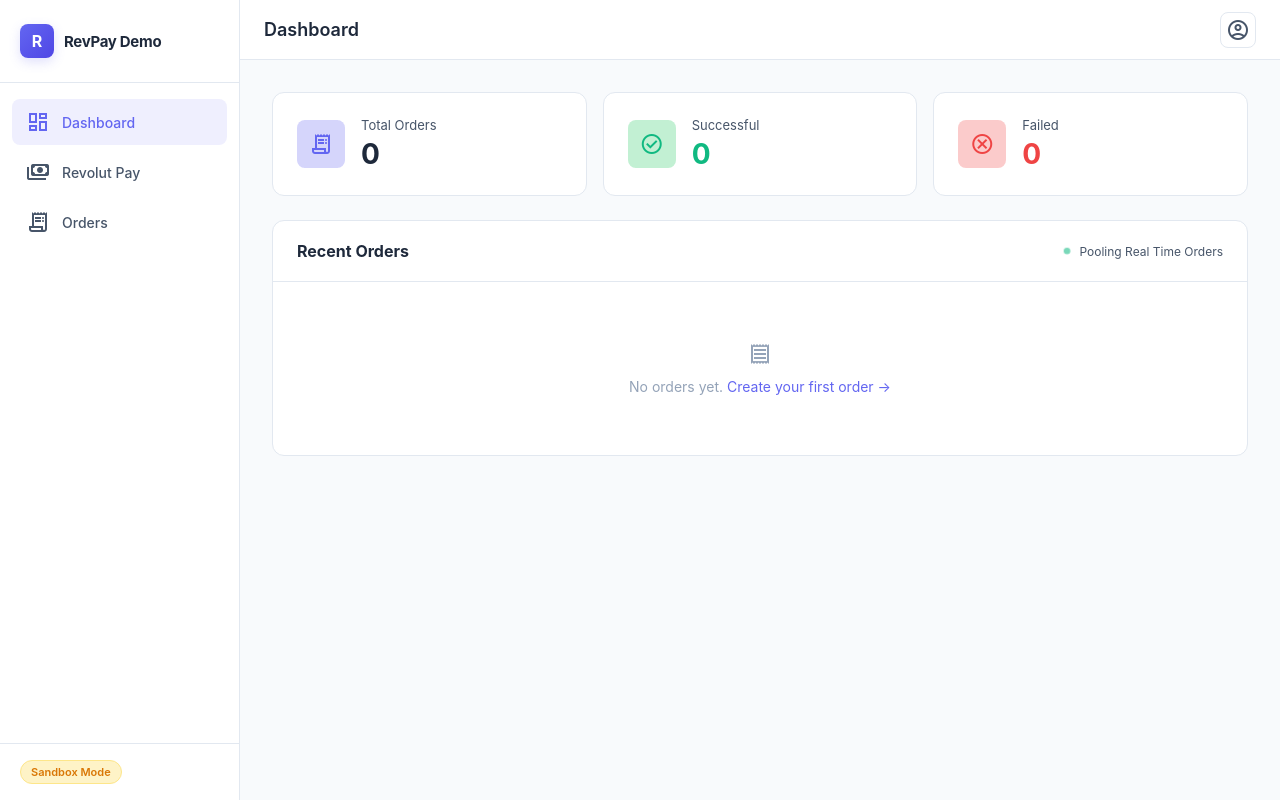
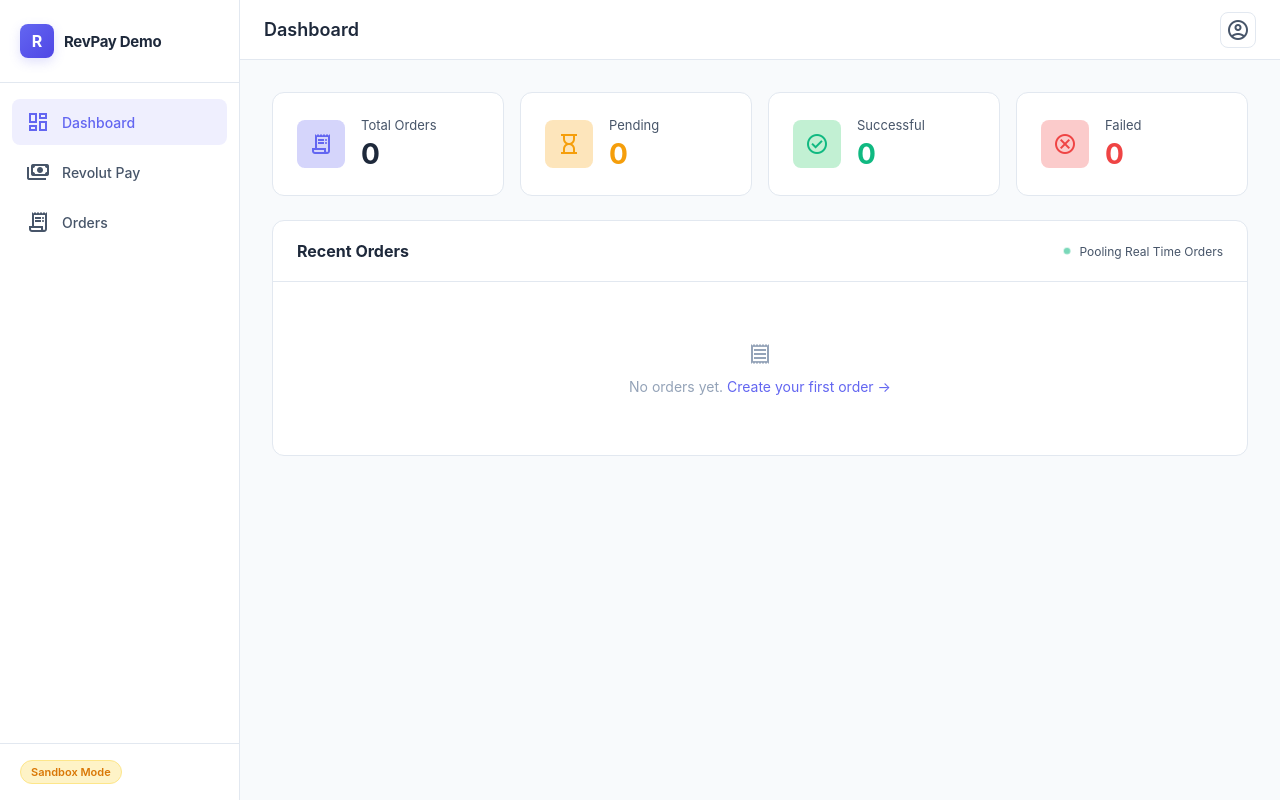
Before and after one commit to epereztg/revolut-pay, a Flask app: page /dashboard in a window 1280 px wide. Run offline with Flask 3, Linux system fonts and the light colour scheme.

Commit message:
Fix dashboard counter

```diff
--- a/app/static/css/style.css
+++ b/app/static/css/style.css
@@ -675,7 +675,7 @@ a:hover {
 
 .stats-grid {
   display: grid;
-  grid-template-columns: repeat(3, 1fr);
+  grid-template-columns: repeat(4, 1fr);
   gap: 16px;
 }
 
@@ -724,6 +724,11 @@ a:hover {
   color: var(--red);
 }
 
+.stat-icon--pending {
+  background: rgba(245, 158, 11, 0.15);
+  color: var(--yellow);
+}
+
 .stat-label {
   font-size: 13px;
   color: var(--text-secondary);
@@ -742,6 +747,10 @@ a:hover {
 
 .stat-value--fail {
   color: var(--red);
+}
+
+.stat-value--pending {
+  color: var(--yellow);
 }
 
 /* Table card */
--- a/app/static/js/dashboard.js
+++ b/app/static/js/dashboard.js
@@ -4,6 +4,7 @@
  */
 
 const statTotal = document.getElementById('statTotal');
+const statPending = document.getElementById('statPending');
 const statSuccess = document.getElementById('statSuccess');
 const statFailed = document.getElementById('statFailed');
 const tableBody = document.getElementById('ordersTableBody');
@@ -11,8 +12,9 @@ const tableWrapper = document.getElementById('tableWrapper');
 const emptyState = document.getElementById('emptyState');
 
 /** Map Revolut order states to display labels */
-const SUCCESS_STATES = new Set(['completed', 'authorised']);
+const SUCCESS_STATES = new Set(['completed']);
 const FAILED_STATES = new Set(['failed', 'cancelled', 'declined']);
+const PENDING_STATES = new Set(['pending', 'authorised']);
 
 function statusClass(status) {
     const s = (status || '').toLowerCase();
@@ -28,6 +30,7 @@ function renderRows(orders) {
         tableWrapper.style.display = 'none';
         emptyState.style.display = 'flex';
         statTotal.textContent = '0';
+        statPending.textContent = '0';
         statSuccess.textContent = '0';
         statFailed.textContent = '0';
         return;
@@ -38,11 +41,13 @@ function renderRows(orders) {
 
     let successCount = 0;
     let failedCount = 0;
+    let pendingCount = 0;
 
     orders.forEach(order => {
         const s = (order.status || 'pending').toLowerCase();
         if (SUCCESS_STATES.has(s)) successCount++;
-        if (FAILED_STATES.has(s)) failedCount++;
+        else if (FAILED_STATES.has(s)) failedCount++;
+        else pendingCount++; // Everything else is pending
 
         const amountDisplay = order.amount != null
             ? `${(order.amount / 100).toFixed(2)} ${order.currency || 'EUR'}`
@@ -61,6 +66,7 @@ function renderRows(orders) {
     });
 
     statTotal.textContent = orders.length;
+    statPending.textContent = pendingCount;
     statSuccess.textContent = successCount;
     statFailed.textContent = failedCount;
 }
--- a/app/templates/dashboard.html
+++ b/app/templates/dashboard.html
@@ -15,6 +15,17 @@
             <div>
                 <div class="stat-label">Total Orders</div>
                 <div class="stat-value" id="statTotal">—</div>
+            </div>
+        </div>
+        <div class="stat-card">
+            <div class="stat-icon stat-icon--pending">
+                <div class="stat-icon stat-icon--pending">
+                    <span class="material-symbols-outlined stat-symbol">hourglass_empty</span>
+                </div>
+            </div>
+            <div>
+                <div class="stat-label">Pending</div>
+                <div class="stat-value stat-value--pending" id="statPending">—</div>
             </div>
         </div>
         <div class="stat-card">
```
